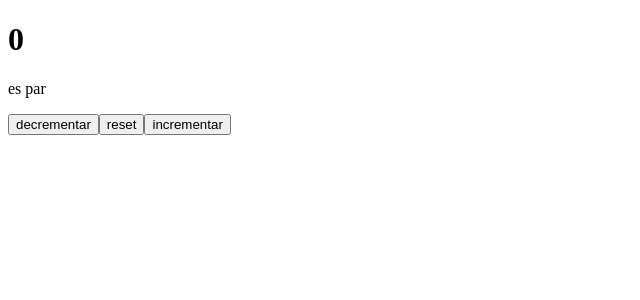
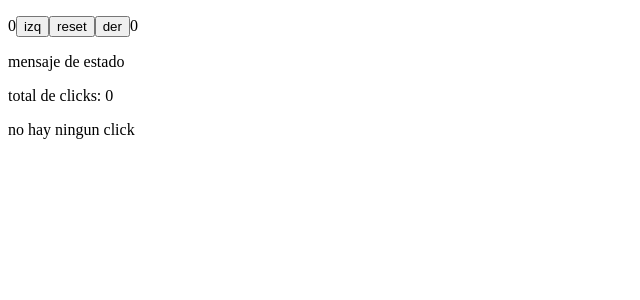
Before and after one commit to Rhojer/bootcamp_react, a React (Create React App) app in the folder ejercicios/react1/: page / in a window 1280 px wide. Shown: the top 300 px of the page, without its empty margins (0-640 px from the left). Built offline with nearby package versions, Linux system fonts and the light colour scheme.

Commit message:
ejercicio 2 segunda parte contador

```diff
--- a/ejercicios/react1/src/App.js
+++ b/ejercicios/react1/src/App.js
@@ -2,31 +2,62 @@ import {useState} from 'react'
 import './App.css';
 
 function App() { const [counter, setCounter] = useState(0);
-
-  const Counter = ({ number }) => {
-    return <h1>{number}</h1>;
+  const ListOfClick = ({click}) => {
+    return <p>{click}</p>;
   };
 
-  const handleClick = ({ opcion }) => {
-    console.log({ opcion });
-    return setCounter(counter + 1);
+
+  const WarningNotClicks = ()=><p>no hay ningun click</p>
+  const [counters, setCounters] = useState({
+    right: 0,
+    left: 0,
+    menssage: "mensaje de estado"
+  });
+
+  const [click, setClick] = useState([]);
+
+  const handleClickLeft = () => {
+    setCounters({
+      ...counters,
+      left: counters.left + 1
+    });
+    setClick((prevClick) => [...prevClick, "L"]);
+  };
+  const handleClickRight = () => {
+    setCounters({
+      ...counters,
+      right: counters.right + 1
+    });
+    setClick((prevClick) => [...prevClick, "R"]);
   };
 
-  const handleClickReset = (event) => {
-      console.log({event});
-      setCounter(0);}
-  const handleClickDown = ()=> setCounter(counter - 1);
+  const handleClickReset = () => {
+    setCounters({
+      ...counters,
+      left: 0,
+      right: 0
+    });
+    setClick([]);
+  };
 
-  const isEvent = counter % 2 === 0;
-  const menssage = isEvent ? "es par" : "es impar";
+
+
   return (
     <div>
       <p></p>
-      <Counter number={counter} />
-      <p>{menssage}</p>
-      <button onClick={handleClickDown}>decrementar</button>
+      {counters.left}
+      <button onClick={handleClickLeft}>izq</button>
       <button onClick={handleClickReset}>reset</button>
-      <button onClick={handleClick}>incrementar</button>
+      <button onClick={handleClickRight}>der</button>
+      {counters.right}
+      <p>{counters.menssage}</p>
+      <p> total de clicks: {click.length}</p>
+      {click.length === 0
+      ?
+      <WarningNotClicks/>
+      :
+      <ListOfClick click={click} />
+      }
     </div>
   );
 }
```
